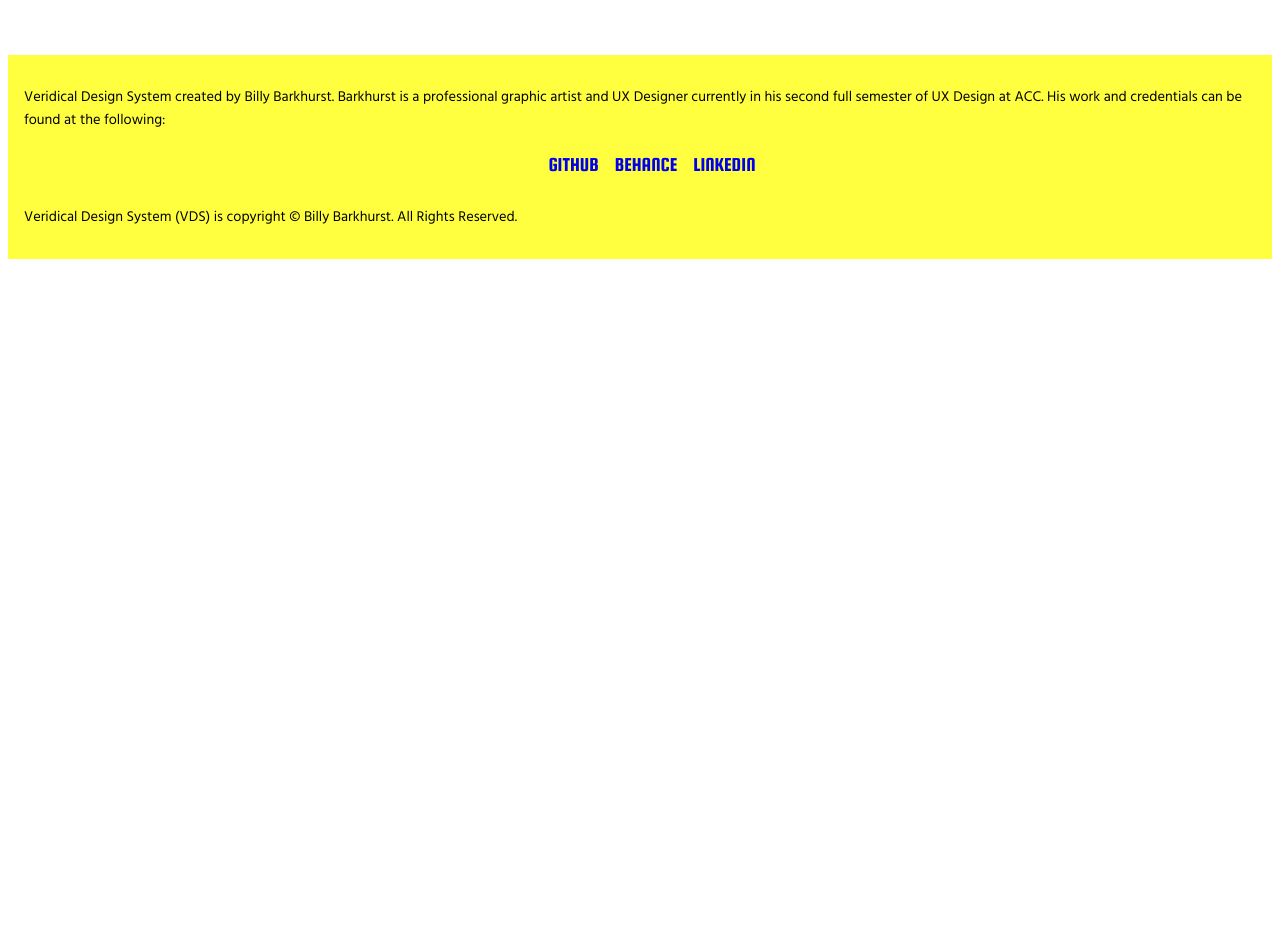
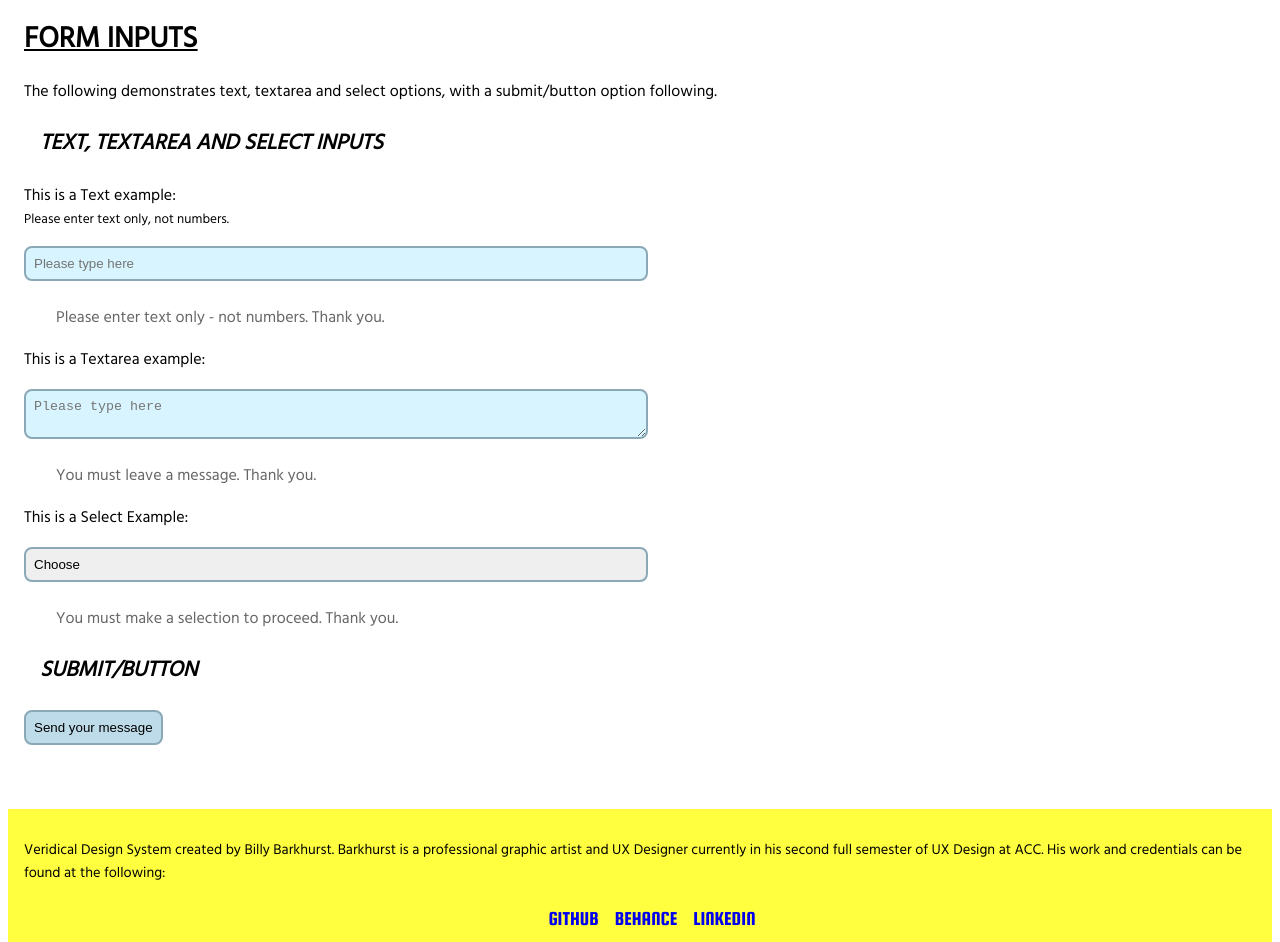
Before and after one commit to Icedudeweb/Veridical-Design-System, a plain HTML site: page components.html in a window 1280 px wide. Shown: the part 1160-2102 px from the top of the page. Before the commit the page ends 1427 px from the top, so only its background shows below. Drawn offline with Linux system fonts and the light colour scheme.

Commit message:
Add files via upload
Commit 5

```diff
--- a/components.html
+++ b/components.html
@@ -33,7 +33,7 @@
 
 		<h1 class="h1-decorative">Veridical Design System Components</h1>
 
-		<section class="style-swatches">
+		<section class="headings-indent">
 
 			<h2 class="h2-decorative">Link Buttons</h2>
 
@@ -135,11 +135,39 @@
 
 			</figure>
 
+			<h2 class="h2-decorative">Form Inputs</h2>
+
+			<p>The following demonstrates text, textarea and select options, with a submit/button option following.</p>
+
+				<h3 class="h3-decorative">Text, Textarea and Select Inputs</h3>
+
+					<label for="title">This is a Text example:</label>
+						<small class="form-microcopy">Please enter text only, not numbers.</small>
+						<input type="title" id="title" placeholder="Please type here" required class="error">
+						<p class="error-message">Please enter text only - not numbers. Thank you.</p>
+
+					<label for="message">This is a Textarea example:</label>
+						<textarea id="message"  placeholder="Please type here" required class="error"></textarea>
+						<p class="error-message">You must leave a message. Thank you.</p>
+
+					<label for="priority">This is a Select Example:</label>
+						<select id="priority" name="message_priority">
+							<option disabled hidden selected>Choose</option>
+							<option>Choice 1</option>
+							<option>Choice 2</option>
+							<option>Choice 3</option>
+						</select>
+						<p class="error-message">You must make a selection to proceed. Thank you.</p>
+
+				<h3 class="h3-decorative">Submit/Button</h3>
+
+					<input type="submit" value="Send your message">
+
 		</section>
 
-</main>
+	</main>
 
-	<footer class="footer-elements">
+	<footer>
 
        	<p>Veridical Design System created by Billy Barkhurst. Barkhurst is a professional graphic artist and UX Designer currently in his second full semester of UX Design at ACC. His work and credentials can be found at the following:</p>
 
--- a/style.css
+++ b/style.css
@@ -301,6 +301,10 @@ h6 {
 	padding-bottom: 2rem;
 }
 
+.headings-indent {
+	margin-left: 1rem;
+}
+
 .featured-text {
 	font-size: var(--size-two-up);
 	font-style: italic;
@@ -530,6 +534,71 @@ dialog::backdrop {
 
 }
 
+/*========================================
+Form Inputs
+==========================================*/
+
+input, select, textarea {
+	border: 2px solid lightcoral;
+	border-color: var(--color-blue);
+	border-radius: .5rem;
+	box-sizing: border-box;
+	display: block;
+	margin-top: 1rem;
+	min-width: 50%;
+	padding: .5rem;
+	-webkit-appearance:none;
+}
+
+input:focus, select:focus, textarea:focus {
+	box-shadow: 2px 2px 0  var(--color-light-black);
+	outline: 2px;
+}
+
+input[disabled] {
+	opacity: .5;
+}
+
+.error {
+	background-color: var(--color-super-light-blue);
+}
+
+.error-message {
+	color: var(--color-light-black);
+	margin-top: 1.5rem;
+	margin-left: 2rem;
+}
+
+.form-microcopy {
+	display: block;
+}
+
+input[type="submit"] {
+	background-color: var(--color-light-blue);
+	color: var(--color-black);
+	margin-top: 1rem;
+	min-width: inherit;
+}
+
+input[type="submit"]:focus {
+	background-color: var(--color-yellow);
+	color: var(--color-black);
+	margin-top: 1rem;
+	min-width: inherit;
+}
+
+input[type="submit"]:hover {
+	background-color: var(--color-black);
+	color: var(--color-yellow);
+	cursor: pointer;
+}
+
+input[type="submit"]:active {
+	background-color: var(--color-blue);
+	color: var(--color-yellow);
+	cursor: pointer;
+}
+
 
 /*========================================
 Media Query: min-width 725px
```
